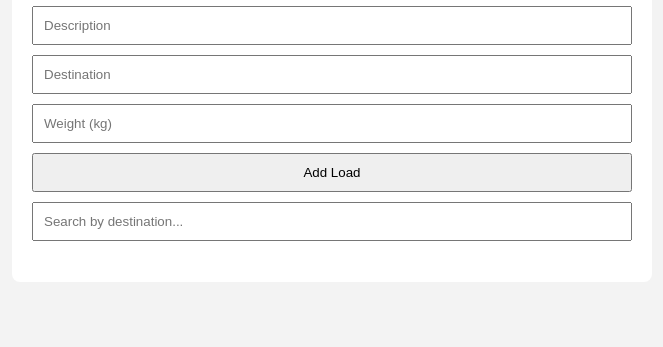
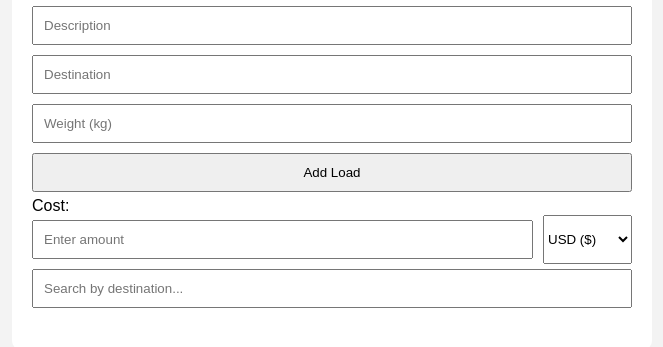
Before and after one commit to AD-2202/simplelogistics-static-2025, a plain HTML site: page index.html in a window 1280 px wide. Shown: the part 119-466 px from the top of the page, without its empty margins (308-971 px from the left). Drawn offline with Linux system fonts and the light colour scheme.

Commit message:
Update index.html

```diff
--- a/index.html
+++ b/index.html
@@ -14,6 +14,17 @@
       <input type="text" id="destination" placeholder="Destination" required />
       <input type="number" id="weight" placeholder="Weight (kg)" required />
       <button type="submit">Add Load</button>
+      <label for="cost">Cost:</label>
+<div style="display: flex; gap: 10px;">
+  <input type="number" id="cost" name="cost" placeholder="Enter amount" required>
+  <select id="currency" name="currency" required>
+    <option value="USD">USD ($)</option>
+    <option value="EUR">EUR (€)</option>
+    <option value="AED">AED (دِرهم)</option>
+    <option value="IRR">IRR (﷼)</option>
+    <option value="CNY">CNY (¥)</option>
+  </select>
+</div>
     </form>
 
     <input type="text" id="search" placeholder="Search by destination..." />
```
